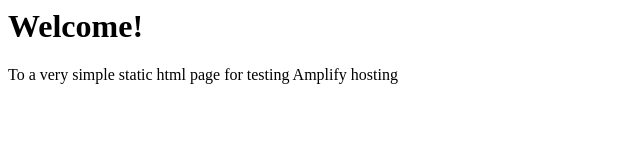
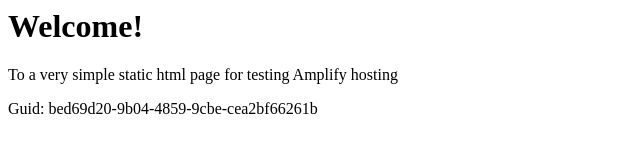
Before and after one commit to aws-aemilia-yul/Github-PR-Commit-Integration-Test-DoNotTouch-Gith-P5X5MO5I-v1-preprod-ca-central-1, a website: page src/index.html in a window 1280 px wide. Shown: the whole page, without its empty margins (0-640 px from the left). Drawn offline with Linux system fonts and the light colour scheme.

Commit message:
commit from integ tests

```diff
--- a/src/index.html
+++ b/src/index.html
@@ -1,3 +1,5 @@
+
+
 <html lang="en">
 
 <head>
@@ -10,6 +12,6 @@
 <body>
     <h1>Welcome!</h1>
     <p>To a very simple static html page for testing Amplify hosting</p>
-</body>
+    <p>Guid: bed69d20-9b04-4859-9cbe-cea2bf66261b</p></body>
 
 </html>
```
